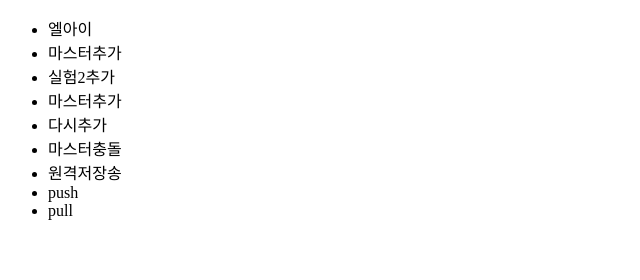
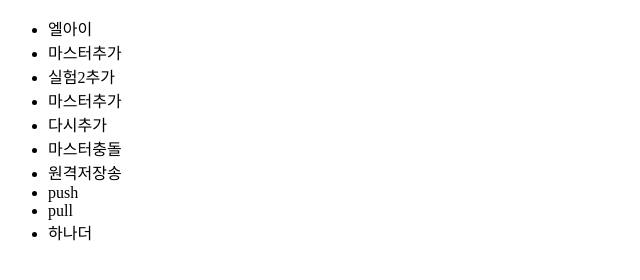
Before and after one commit to jongjin4749/TEST, a plain HTML site: page index.html in a window 1280 px wide. Shown: the full height of the page, 0-640 px from the left. Drawn offline with Linux system fonts and the light colour scheme.

Commit message:
하나더

```diff
--- a/index.html
+++ b/index.html
@@ -14,6 +14,7 @@
 		<li>원격저장송</li>
 		<li>push</li>
 		<li>pull</li>
+		<li>하나더</li>
 	</ul>
 </body>
 </html>
```
